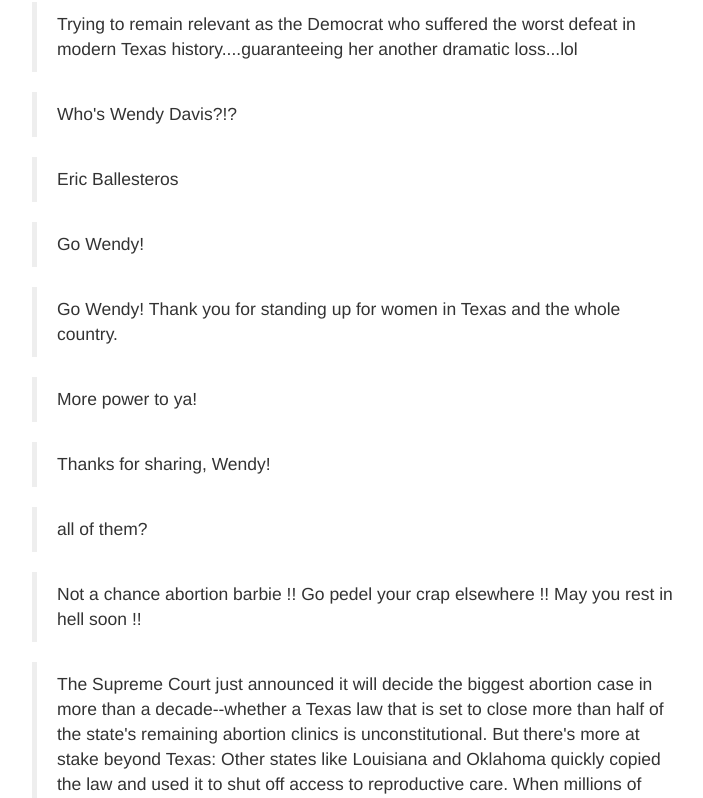
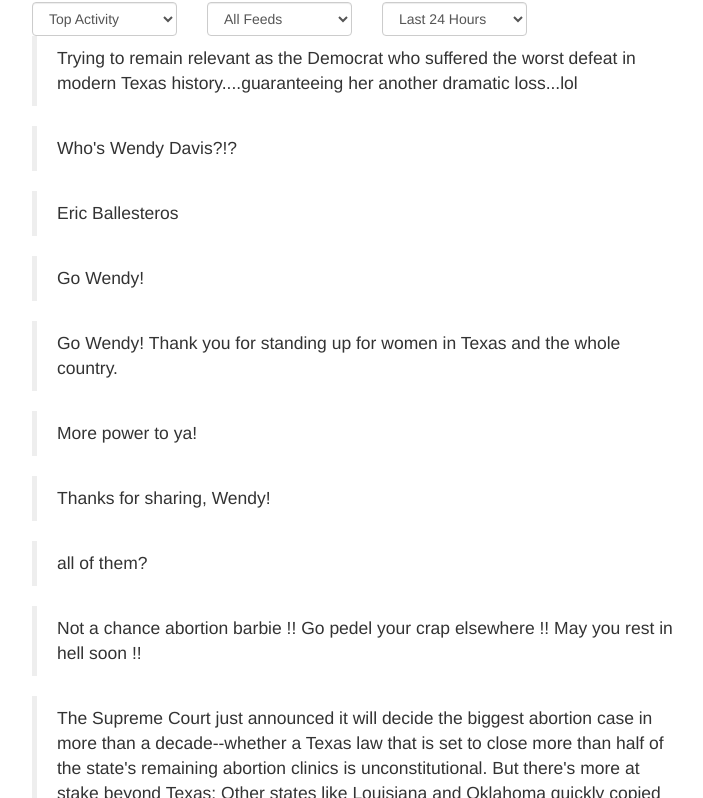
Before and after one commit to risatrix/no-thanks-obama, a website: page public/index.html in a window 1280 px wide. Shown: the part 68-866 px from the top of the page, without its empty margins (273-976 px from the left). Drawn offline with nearby package versions, Linux system fonts and the light colour scheme.

Commit message:
add filters

```diff
--- a/public/index.html
+++ b/public/index.html
@@ -7,18 +7,41 @@
 </head>
 <body>
   <div class="container-fluid" style="max-width:700px;">
+    <h1>No Thanks, Obama!</h1>
     <div class="row">
-      <div id="filters"></div>
+        <div id="filters">
+            <div class="col-md-3">
+                <select class="form-control">
+                    <option>Top Activity</option>
+                    <option>Most Recent</option>
+                    <option>All Activity</option>
+                </select>
+            </div>
+            <div class="col-md-3">
+                <select class="form-control col-md-3">
+                    <option>All Feeds</option>
+                    <option>Twitter</option>
+                    <option>Facebook Comments</option>
+                </select>
+            </div>
+            <div class="col-md-3">
+                <select class="form-control col-md-3">
+                    <option>Last 24 Hours</option>
+                    <option>Last 72 Hours</option>
+                    <option>Forever</option>
+                </select>
+            </div>
+        </div>
+
         <div id="stream" class="col-md-12">
-        <h1>No Thanks, Obama!</h1>
-      </div>
             <script type="text/template" id="tpl-stream-item">
             <!--h4><%= id %></h4-->
             <blockquote>
                 <p><%= text %></p>
             </blockquote>
             </script>
-    <div class="row">
+        </div>
+    </div>
   <script src="scripts.js"></script>
   </div>
 </body>
```
Lines whose indentation alone changed are shown as unchanged.
